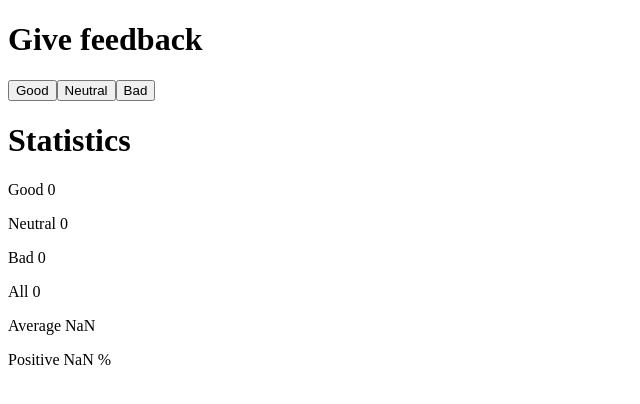
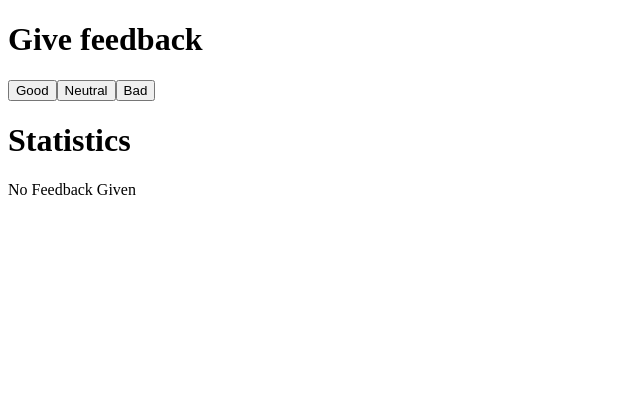
Before and after one commit to makaylacodes/fs-open-25, a React (Vite) app in the folder part1/unicafe/: page / in a window 1280 px wide. Shown: the top 404 px of the page, without its empty margins (0-640 px from the left). Built offline with nearby package versions, Linux system fonts and the light colour scheme.

Commit message:
Exercise 1.9 completed, conditional rendering when no available data

```diff
--- a/part1/unicafe/src/App.jsx
+++ b/part1/unicafe/src/App.jsx
@@ -27,6 +27,13 @@ const StatisticsLine = ({valueText, value}) => {
 const Statistics = ({good, bad, neutral}) =>{
   const total = good+ bad+ neutral
   const average = ((good*1)+(neutral*0)+(bad*1))/ total
+
+  // Simple conditional rendering, if no votes displays a message otherwise displays all statistics
+  if (good, bad, neutral === 0){
+    return(
+      <div>No Feedback Given</div>
+    )
+  }
   return(
     <div>
       <StatisticsLine valueText={"Good"} value={good} />
```
